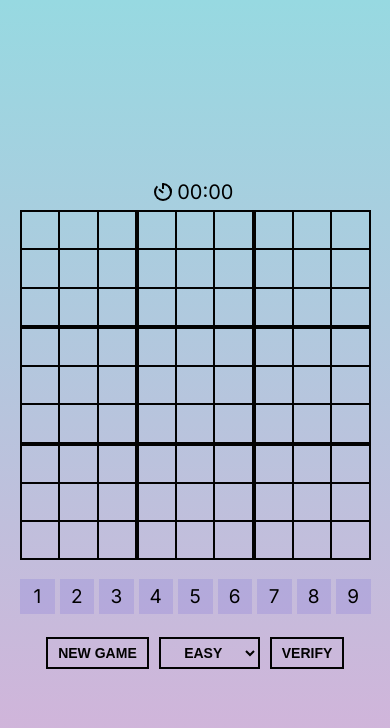
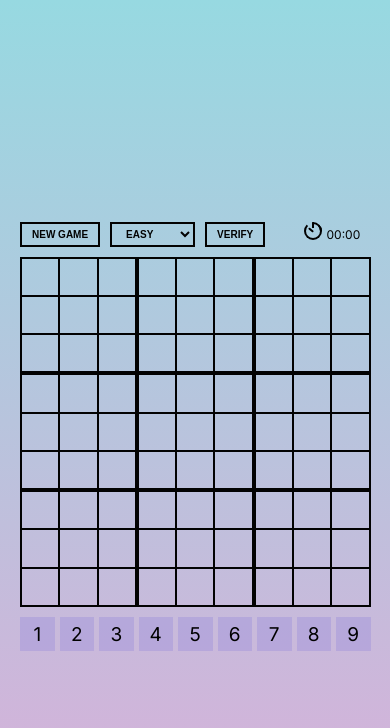
Before and after one commit to hugoderre/sudoku, a website with bundled scripts: page index.html in a window 390 px wide. Built offline with nearby package versions, Linux system fonts and the light colour scheme.

Commit message:
style: change game buttons position, adapt responsive

```diff
--- a/src/css/style.scss
+++ b/src/css/style.scss
@@ -17,27 +17,27 @@ html, body {
 
     .container {
         display: grid;
-        grid-template-rows: 1fr 650px 2fr 2fr;
+        grid-template-rows: 1fr 650px 1fr;
         width: 650px;
         padding-top: min(50px, 5%);
 
         @media (max-width: 650px) {
             max-width: 500px;
-            grid-template-rows: 1fr 500px 2fr 2fr;
+            grid-template-rows: 1fr 500px 1fr;
         }
 
         @media (max-width: 500px) {
             max-width: 400px;
-            grid-template-rows: 1fr 400px 2fr 2fr;
+            grid-template-rows: 1fr 400px 1fr;
         }
         @media (max-width: 390px) {
             max-width: 350px;
-            grid-template-rows: 1fr 350px 2fr 2fr;
+            grid-template-rows: 1fr 350px 1fr;
         }
 
         @media (max-width: 350px) {
             max-width: 250px;
-            grid-template-rows: 1fr 250px 2fr 2fr;
+            grid-template-rows: 1fr 250px 1fr;
         }
 
         & > div {
@@ -97,27 +97,47 @@ html, body {
 
         #game-ui-top {
             margin: auto;
+            width: 100%;
             display: flex;
-            justify-content: flex-end;
+            justify-content: space-between;
             #timer {
                 display: flex;
-                align-items: center;
+                align-self: flex-end;
                 gap: 5px;
+                padding-bottom: 5px;
+                height: 20px;
                 width: 82px;
-                padding-bottom: 5px;
+                @media (max-width: 390px) {
+                    width: 67px;
+                }
+                @media (max-width: 350px) {
+                    width: 30px;
+                }
+                .gg-timer {
+                    @media (max-width: 350px) {
+                        display: none;
+                    }
+                }
                 span {
+                    align-self: flex-end;
                     font-size: 20px;
-                    vertical-align: middle;
+                    @media (max-width: 500px) {
+                        font-size: 18px;
+                    }
+                    @media (max-width: 390px) {
+                        font-size: 12px;
+                    }
                 }
             }
         }
 
-        #game-ui-bottom {
-            margin: auto;
+        #game-ui-buttons {
             display: flex;
             justify-content: center;
             gap: 10px;
-            padding: 15px;
+            @media (max-width: 350px) {
+                gap: 4px;
+            }
             button, select {
                 color: #020202;
                 border: 2px solid #020202;
@@ -129,21 +149,25 @@ html, body {
                 background-color: transparent;
                 text-align: center;
 
+                option {
+                    text-align: left;
+                }
+
                 @media (max-width: 650px) {
                     font-size: 16px;
                 }
                 @media (max-width: 500px) {
-                    font-size: 16px;
+                    font-size: 14px;
                     padding: 5px 10px;
                 }
                 @media (max-width: 390px) {
-                    font-size: 14px;
-                    padding: 5px 10px;
+                    font-size: 10px;
+                    padding: 0px 10px;
                 }
 
                 @media (max-width: 350px) {
-                    font-size: 10px;
-                    padding: 5px 10px;
+                    font-size: 8.5px;
+                    padding: 0px 10px;
                 }
             }
         }
--- a/src/js/App.js
+++ b/src/js/App.js
@@ -19,7 +19,6 @@ class App {
         this.gameUI = new GameUI( this.grid )
         this.container.prepend( this.gameUI.getTopElements() )
         this.container.append( this.gameUI.getPadNumbers() )
-        this.container.append( this.gameUI.getBottomElements() )
 
         new GameController( this.grid, this.gameUI )
 
--- a/src/js/Components/GameUI.js
+++ b/src/js/Components/GameUI.js
@@ -12,14 +12,15 @@ export default class GameUI {
     getTopElements() {
         const elements = document.createElement( 'div' )
         elements.id = 'game-ui-top'
+        elements.append( this.getButtonsElements() )
         this.timer = new Timer()
         elements.append( this.timer.getTimer() )
         return elements
     }
 
-    getBottomElements() {
+    getButtonsElements() {
         const elements = document.createElement( 'div' )
-        elements.id = 'game-ui-bottom'
+        elements.id = 'game-ui-buttons'
         elements.append( this.getNewGameButton() )
         elements.append( this.getDifficultySelector() )
         elements.append( this.getVerifyButton() )
```
Also changed, not shown: src/css/style.css, 1 other file.
